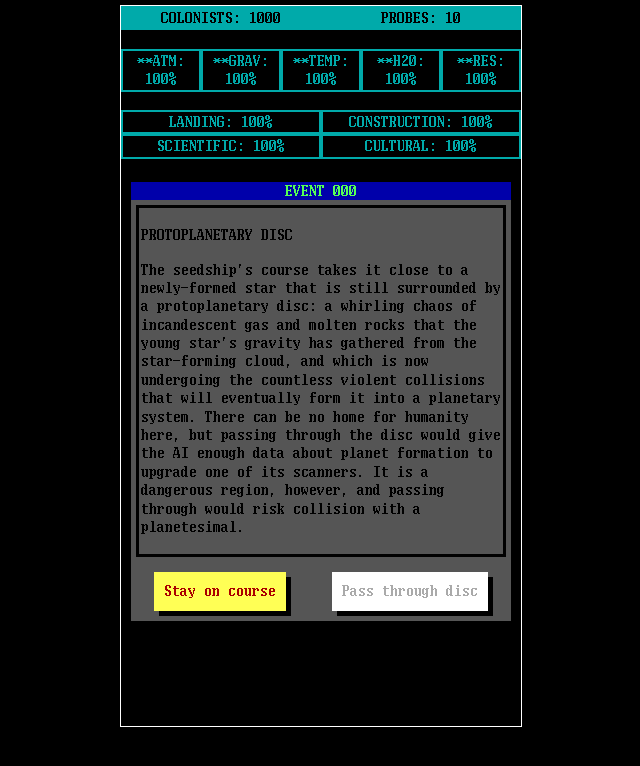
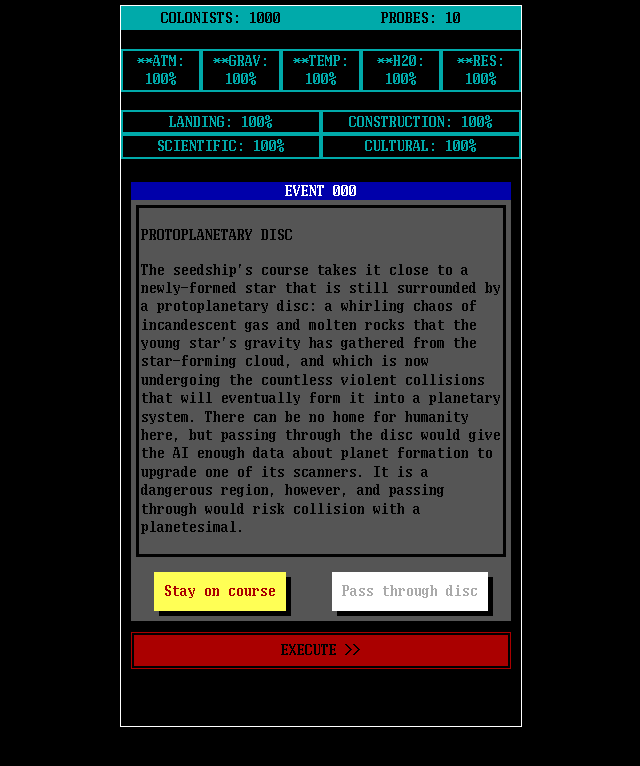
Before and after one commit to wnwarchdev/Seedship-practice, a website built with Parcel: page index.html in a window 1280 px wide. Shown: the whole page, without its empty margins (319-959 px from the left). Built offline with nearby package versions, Linux system fonts and the light colour scheme.

Commit message:
work on Execute buttons

```diff
--- a/index.html
+++ b/index.html
@@ -34,15 +34,24 @@
         <button>CULTURAL: 100%</button>
       </div>
     </div>
+
     <div id="event">
       <p id="eventName">EVENT 000</p>
-      <div id="eventReport"><p>PROTOPLANETARY DISC</p>
-      <p>The seedship's course takes it close to a newly-formed star that is still surrounded by a protoplanetary disc: a whirling chaos of incandescent gas and molten rocks that the young star's gravity has gathered from the star-forming cloud, and which is now undergoing the countless violent collisions that will eventually form it into a planetary system. There can be no home for humanity here, but passing through the disc would give the AI enough data about planet formation to upgrade one of its scanners. It is a dangerous region, however, and passing through would risk collision with a planetesimal.</p></div>
+      <div id="eventReport">
+        <p>PROTOPLANETARY DISC</p>
+        <p>The seedship's course takes it close to a newly-formed star that is still surrounded by a protoplanetary disc: a whirling chaos of incandescent gas and molten rocks that the young star's gravity has gathered from the star-forming cloud, and which is now undergoing the countless violent collisions that will eventually form it into a planetary system. There can be no home for humanity here, but passing through the disc would give the AI enough data about planet formation to upgrade one of its scanners. It is a dangerous region, however, and passing through would risk collision with a planetesimal.</p>
+      </div>
 
-    <div id="resolution">
-      <button class="resolutionButton selected">Stay on course</button>
-      <button class="resolutionButton">Pass through disc</button>
+      <div id="resolution">
+        <button class="resolutionButton selected">Stay on course</button>
+        <button class="resolutionButton">Pass through disc</button>
+      </div>
     </div>
+
+    <div id="execute">
+      <button class="executeButton">EXECUTE >></button>
+      <button class="continueButton hidden">CONTINUE (...)</button>
+      <button class="awaitButton hidden">AWAITING (/)</button>
     </div>
 
   </div>
--- a/src/sass/style.scss
+++ b/src/sass/style.scss
@@ -82,7 +82,7 @@ button {
   background-color: $blue;
   margin: 0px;
   text-align: center;
-  color: $light-green;
+  color: $white;
 }
 
 #eventReport {
@@ -117,3 +117,36 @@ button {
   background-color: $yellow;
   color: $red;
 }
+
+#execute {
+  display: flex;
+  justify-content: space-around;
+  margin-top: 5px;
+  border-style: solid;
+  background-color: $dark-gray;
+  width: 380px;
+  background-color: $red;
+  button {
+    border: none;
+    color: $black;
+    height: 35px;
+    margin: 1px;
+    box-shadow: inset 0 0 0 2px;
+  }
+}
+
+.executeButton {
+  background-color: $red;
+}
+
+.continueButton {
+  background-color: $cyan;
+}
+
+.awaitButton {
+  background-color: $dark-gray;
+}
+
+.hidden {
+  display: none;
+}
```
